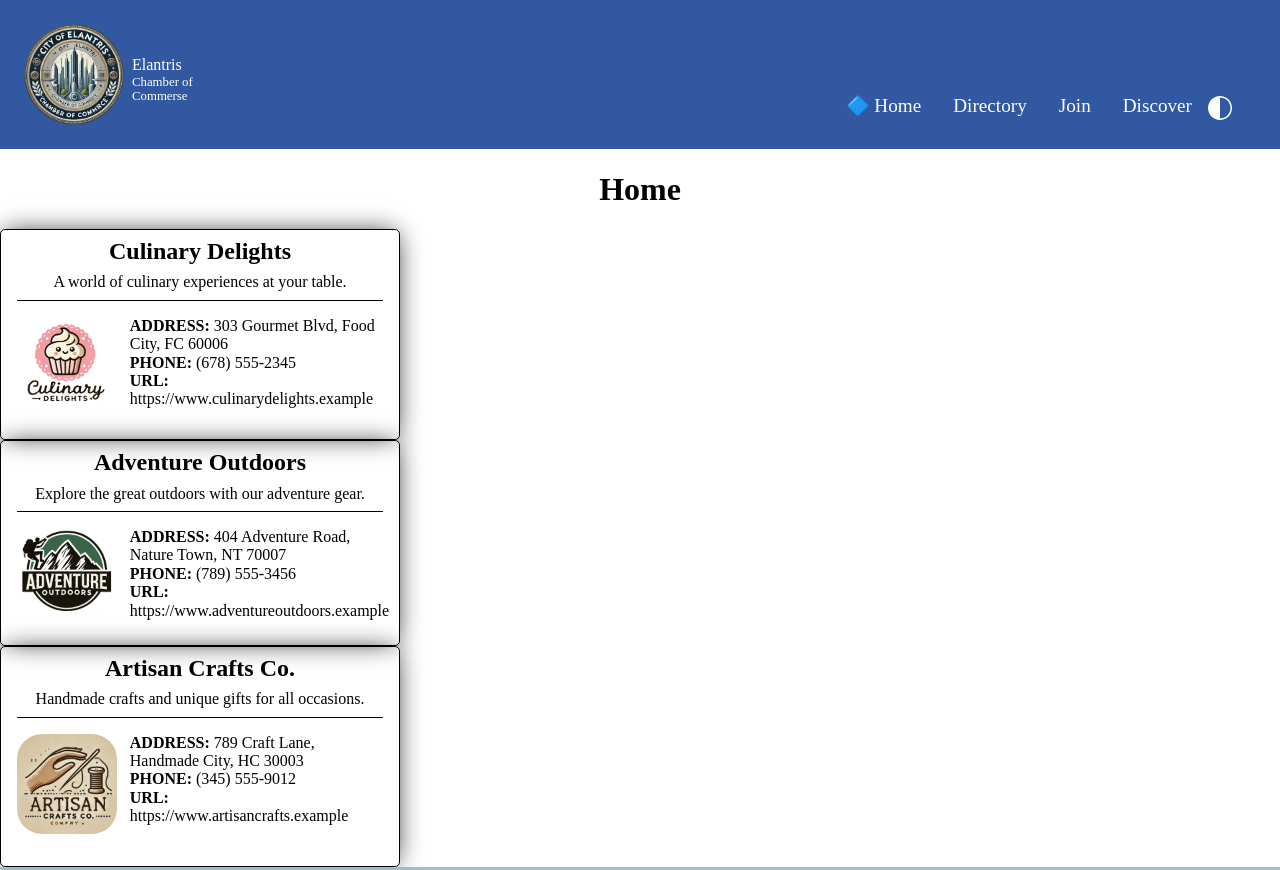
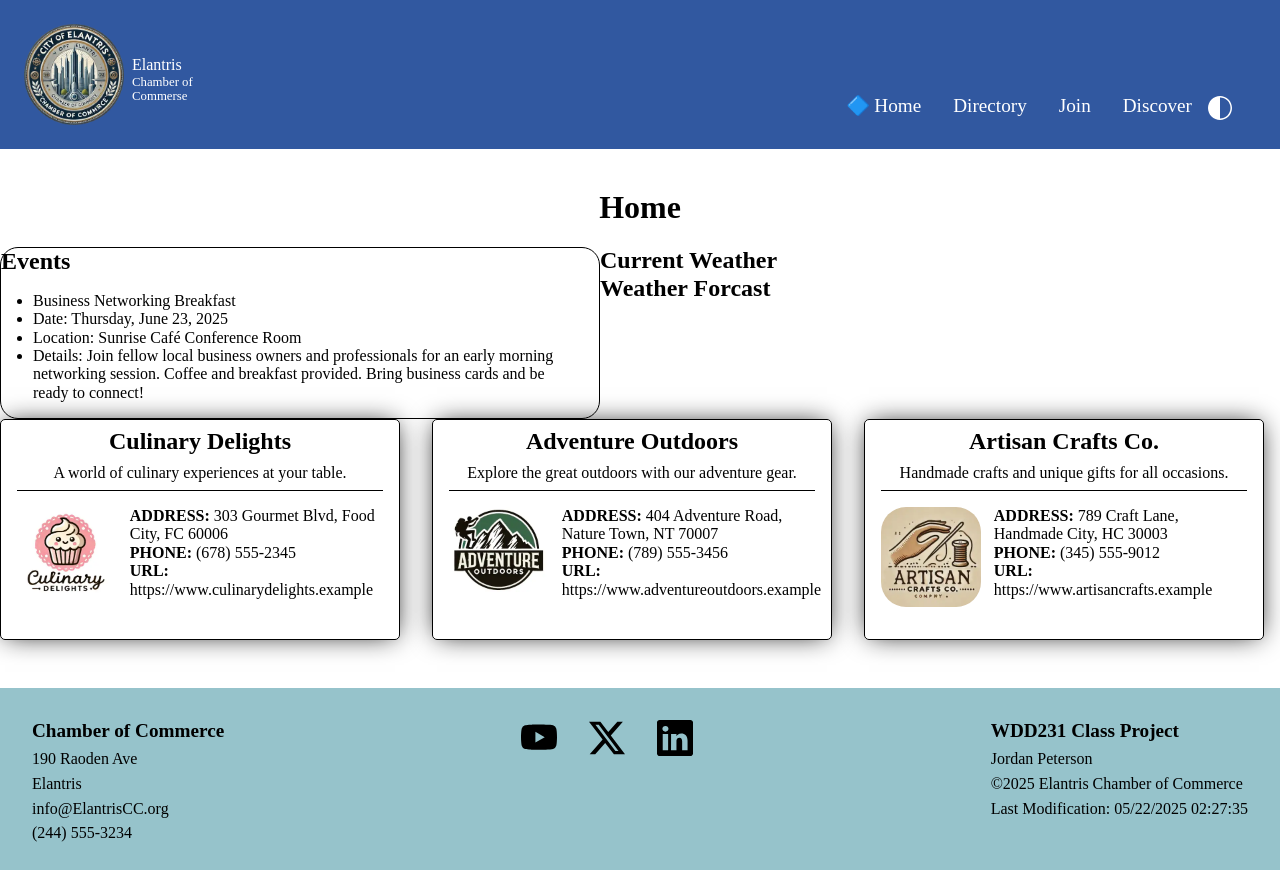
Before and after one commit to J-Peterson-Sch/wdd231, a plain HTML site: page chamber/index.html in a window 1280 px wide. Shown: the top 870 px of the page. Drawn offline with Linux system fonts and the light colour scheme; a web font is replaced by a local one.

Commit message:
more changes

```diff
--- a/chamber/index.html
+++ b/chamber/index.html
@@ -49,27 +49,34 @@
         </div>
       </nav>
       </header>
-
+      <img class="hero" src="" alt="">
+      <h1>Home</h1>
     <main>
-      <h1>Home</h1>
-
       <div class="cta">
         <div id="join-us"></div>
       </div>
 
       <div id="events-card">
-
+        <h2>Events</h2>
+        <ul>
+          <li class="event-title">Business Networking Breakfast</li>
+          <li class="event-date">Date: Thursday, June 23, 2025</li>
+          <li class="event-location">Location: Sunrise Café Conference Room</li>
+          <li class="event-details">Details: Join fellow local business owners and professionals
+            for an early morning networking session. Coffee and breakfast provided. Bring
+            business cards and be ready to connect!</li>
+        </ul>
       </div>
       <div class="weather">
         <div id="current-weather-card">
-
+          <h2>Current Weather</h2>
         </div>
         <div id="weather-forcast-card">
-
+          <h2>Weather Forcast</h2>
         </div>
       </div>
 
-      <div id="spotlight-grid"></div>
+      <div id="directory-grid"></div>
 
     </main>
 
--- a/chamber/scripts/members.mjs
+++ b/chamber/scripts/members.mjs
@@ -149,7 +149,7 @@ export async function displaySpotlingCards () {
         const shuffled = allSpotlightEligibleBusinesses.sort(() => 0.5 - Math.random());
         const spotlightedBusinesses = shuffled.slice(0, 3);
 
-        const grid = document.getElementById('spotlight-grid');
+        const grid = document.getElementById('directory-grid');
         grid.innerHTML = '';
 
         // Generate and display member cards
--- a/chamber/styles/small.css
+++ b/chamber/styles/small.css
@@ -174,6 +174,26 @@ h1 {
   text-align: center;
 }
 
+main {
+  display: flex;
+  flex-direction: row;
+  flex-wrap: wrap;
+}
+
+#events-card {
+  max-width: 600px;
+  border: solid black 1px;
+  border-radius: 18px;
+}
+
+#events-card ul {
+  margin: 1rem 1rem 1rem 2rem;
+}
+
+#events-card ul {
+  margin: 1rem 1rem 1rem 2rem;
+}
+
 .grid-toggle {
   text-align: center;
   padding-bottom: 2rem;
```
Also changed, not shown: chamber/directory.html (+2 -6 lines).
